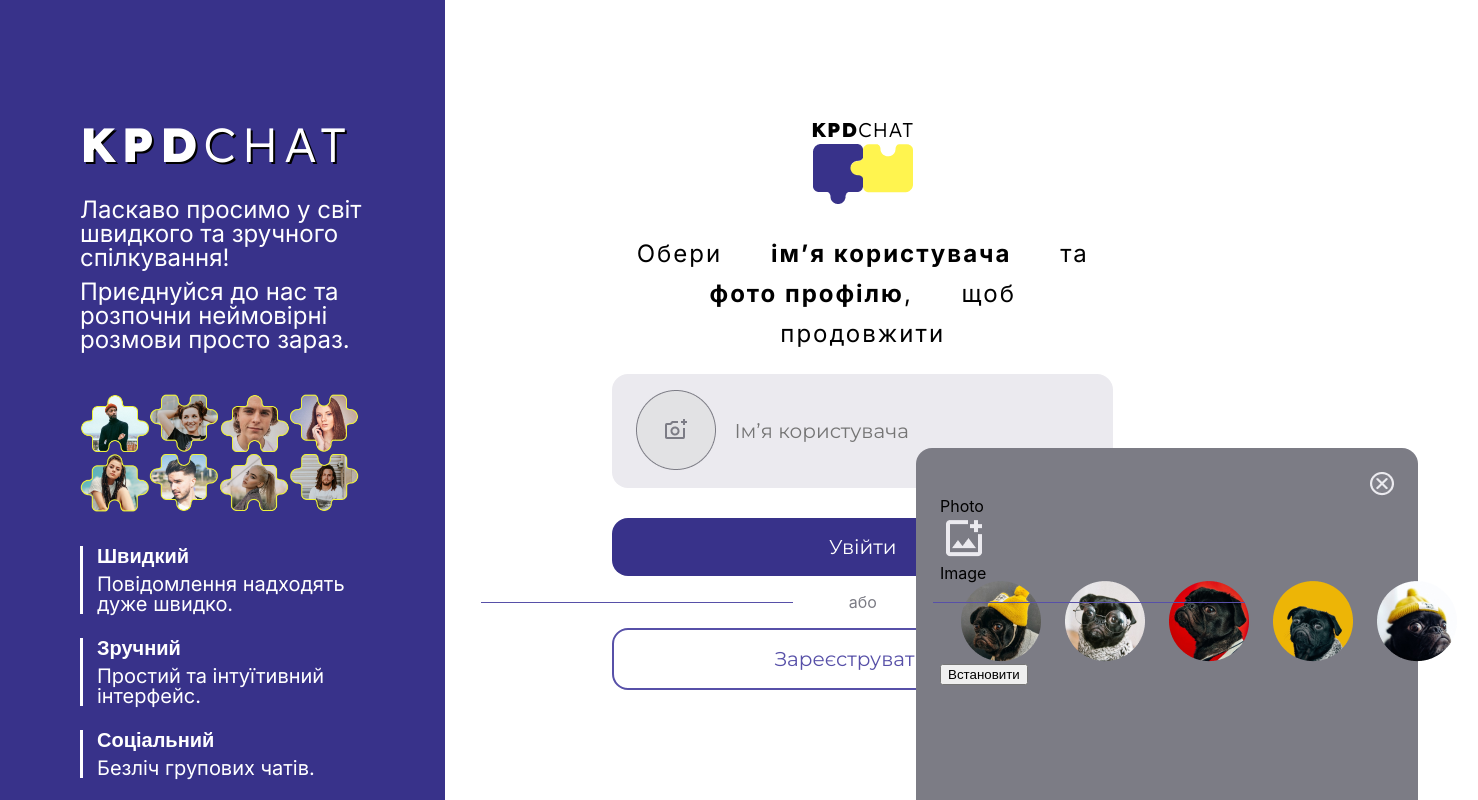
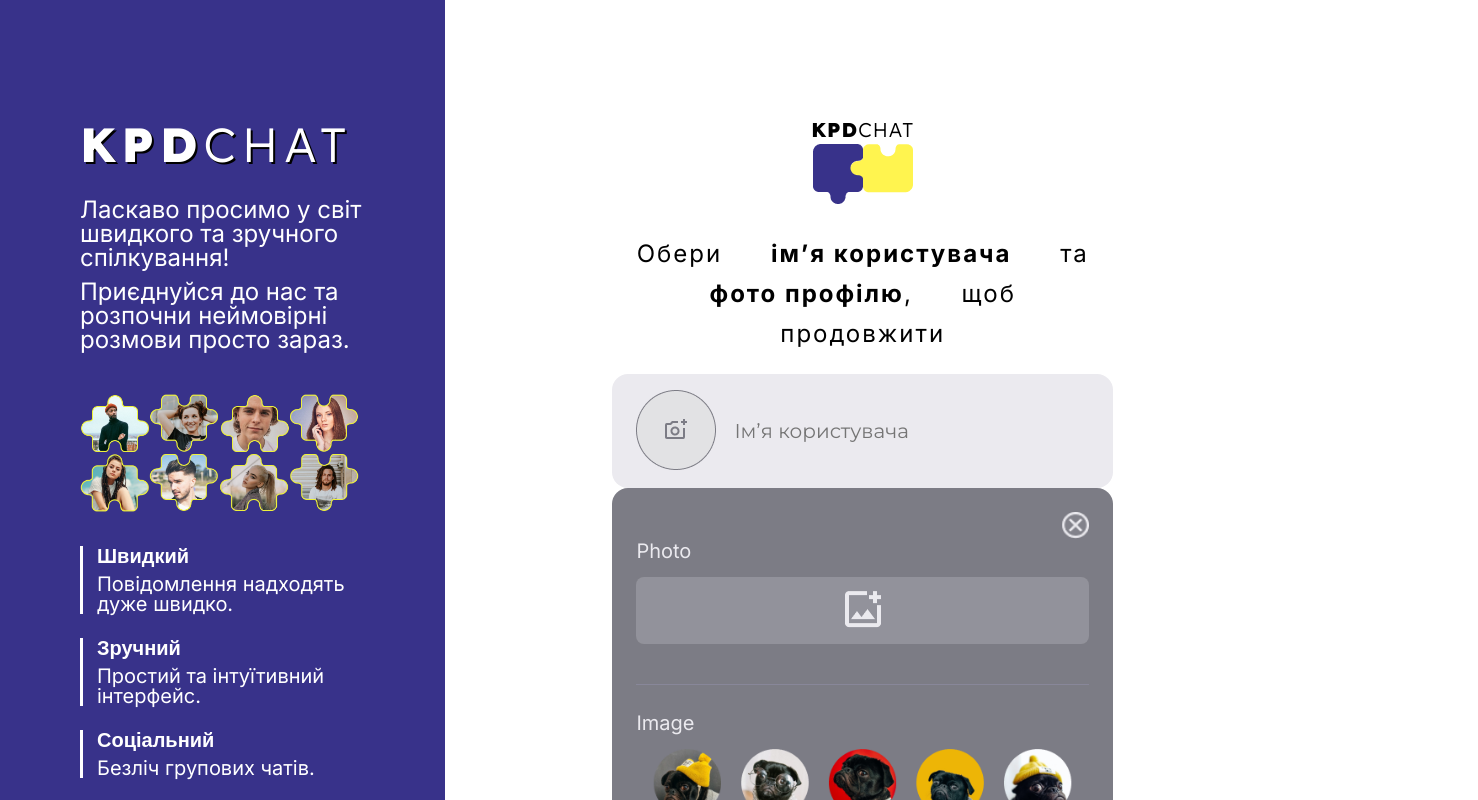
Before and after one commit to kpdchat/kpdchat, a React (Create React App) app: page / in a window 1280 px wide. Both pictures are taken after a click on the picture 676 px from the left and 430 px from the top of the page. Shown: the top 800 px of the page, 1478 px wide, since content can reach past the window. Built offline with nearby package versions, Linux system fonts and the light colour scheme.

Commit message:
registration window is ready

```diff
--- a/src/components/registrationWindow/Registration/ModalAddPhotos.jsx
+++ b/src/components/registrationWindow/Registration/ModalAddPhotos.jsx
@@ -7,28 +7,28 @@ export function ModalAddPhotos({onClose}) {
 
   return (
      <>
-       <div className='modal' onClick={onClose}></div>
+       <div className='modal-background' onClick={onClose}></div>
        <div className='modal__content'>
 
-         <div className="content__close">
+         <div className="modal__content-close">
            <img src ={close} alt = "close modal" onClick={onClose}/>
          </div>
 
-         <div className="content__column">
-           <div className="content__title">Photo</div>
-           <div className="content__add-image">
-             <img src = {add_photo_link} alt = ""/>
+         <div className="modal__content-column">
+           <div className="title">Photo</div>
+           <div className="add-image" onClick={onClose}>
+             <img src = {add_photo_link} alt = "link for photos"/>
            </div>
          </div>
 
-         <div className="content__column-line"></div>
+         <div className="modal__content-columnLine"></div>
 
-         <div className="content__column">
-           <div className="content__title">Image</div>
-           <div className="content__img">
+         <div className="modal__content-column">
+           <div className="title">Image</div>
+           <div className="img">
              <img src = {random_photo} alt = ""/>
            </div>
-           <div className="content__button">
+           <div className="button" onClick={onClose}>
              <button>Встановити</button>
            </div>
          </div>
--- a/src/components/registrationWindow/Registration/RegistrationAuthorization.jsx
+++ b/src/components/registrationWindow/Registration/RegistrationAuthorization.jsx
@@ -7,7 +7,7 @@ export function RegistrationAuthorization() {
          <button>Увійти</button>
        </div>
 
-       <div>
+       <div className='registration-divider'>
          <span>або</span>
        </div>
 
--- a/src/components/registrationWindow/Registration/RegistrationInput.jsx
+++ b/src/components/registrationWindow/Registration/RegistrationInput.jsx
@@ -13,9 +13,11 @@ export function RegistrationInput() {
            <img src ={img_add_photo} alt = "add photos" onClick={() => setModal(true)}/>
          </div>
          <input type = "text" placeholder='Імʼя користувача' />
+
+         {modal && <ModalAddPhotos onClose={() => setModal(false)}/>}
+
        </div>
 
-       {modal && <ModalAddPhotos onClose={() => setModal(false)}/>}
 
      </>
 
--- a/src/styles/RegistrationWindow/info.scss
+++ b/src/styles/RegistrationWindow/info.scss
@@ -1,4 +1,3 @@
-
 .info {
   background-color: #38328A;
   width: 35.42%;
@@ -7,9 +6,8 @@
   display: flex;
   flex-direction: column;
   align-items: center;
-}
-
-.info__block {
+  &__block {
+    // .info__block
     display: flex;
     flex-direction: column;
     gap: 32px;
@@ -32,19 +30,19 @@
       font-weight: $fontW4;
     }
   }
-
-.info__img {
+  &__img {
+    // .info__img
     img {
       width: 100%;
     }
   }
-
-
-.info-feature {
+  &-feature {
+    // .info-feature
     display: flex;
     flex-direction: column;
     gap: 24px;
     &__title {
+      // .info-feature__title
       border-left: 3px white solid;
       font-size: 20px;
       h2 {
@@ -58,3 +56,4 @@
       }
     }
   }
+}
--- a/src/styles/RegistrationWindow/modal.scss
+++ b/src/styles/RegistrationWindow/modal.scss
@@ -1,22 +1,71 @@
-.modal {
-  width: 66%;
+.modal-background {
   position: fixed;
+  width: 100%;
   top: 0;
   right: 0;
-  left: 654px;
+  left: 0;
   bottom: 0;
-  &__content {
-    width: 39.2%;
+}
+.modal__content {
+    width: 100%;
     position: absolute;
-    top: 448px;
-    left: 916px;
+    top: 100%;
+    left: 0;
     height: 450px;
     border-radius: 16px;
     background-color: #7C7C85;
     padding: 24px;
+    &-close {
+      // .modal__content-close
+      text-align: right;
+      img {
+        width: 28px;
+      }
+    }
+    &-column {
+      // .modal__content-column
+      .title {
+        color: #EBEAEF;
+        font-family: $fontF2;
+        font-size: 20px;
+        font-weight: $fontW4;
+        margin: 0 0 16px 0;
+      }
+      .add-image {
+        width: 100%;
+        text-align: center;
+        border-radius: 8px;
+        background: rgba(235, 234, 239, 0.20);
+        img {
+          margin: 8px auto;
+        }
+      }
+      .img {
+        display: flex;
+        flex-direction: column;
+        margin: 0 0 24px 0;
+      }
+      .button {
+        text-align: center;
+        button {
+          width: 100%;
+          color: #EBEAEF;
+          font-family: $fontF2;
+          font-size: 20px;
+          font-weight: $fontW5;
+          padding: 8px 0;
+          border: none;
+          background-color: rgba(235, 234, 239, 0.20);
+          border-radius: 8px;
+
+        }
+      }
+    }
+    &-columnLine {
+    // .modal__content-columnLine
+    width: 100%;
+    height: 1px;
+    background: rgba(171, 168, 212, 0.25);
+    margin: 40px 0 28px 0;
   }
-}
-
-.content__close {
-  text-align: right;
-}
+  }
--- a/src/styles/RegistrationWindow/registrarion.scss
+++ b/src/styles/RegistrationWindow/registrarion.scss
@@ -1,13 +1,30 @@
 .registration {
   width: 67%;
-}
-
-.registration-block {
+  &-block {
+    // .registration-block
     margin: 120px auto 0;
     display: flex;
     flex-direction: column;
     align-items: center;
+
+    .logo_chat {
+      display: flex;
+      flex-direction: column;
+      align-items: center;
+      gap: 4px;
+      font-family: $fontF1;
+      font-size: 20px;
+      h2 {
+        font-weight: $fontW3;
+        letter-spacing: 1px;
+        span {
+          font-weight: $fontW8;
+        }
+      }
+    }
+
     &__description {
+      // registration-block__description
       width: 60%;
       text-align: center;
       margin: 30px 0 20px;
@@ -25,11 +42,14 @@
       }
     }
     &__input {
+      // .registration-block__input
       width: 60%;
       display: flex;
       background-color: #EBEAEF;
       border-radius: 16px;
       margin: 0 0 30px;
+      position: relative;
+      z-index: 2;
       input {
         font-family: $fontF3;
         border: none;
@@ -45,52 +65,17 @@
       }
     }
   }
-
-.logo_chat {
-  display: flex;
-  flex-direction: column;
-  align-items: center;
-  gap: 4px;
-  font-family: $fontF1;
-  font-size: 20px;
-  h2 {
-    font-weight: $fontW3;
-    letter-spacing: 1px;
-    span {
-      font-weight: $fontW8;
-    }
-  }
-}
-
-.registration__authorization {
+  &__authorization {
+    // .registration__authorization
     width: 60%;
     display: flex;
     flex-direction: column;
     align-items: center;
     gap: 18px;
-  span {
-    position: relative;
-    color: #7C7C85;
-
-    &::before,
-    &::after {
-      content: "";
-      position: absolute;
-      top: 50%;
-      height: 1px;
-      background: #5750A8;
+    z-index: 1;
   }
-    &::before {
-      right: 300%;
-      left: -1310%;
-    }
-    &::after {
-      left: 300%;
-      right: -1310%;
-    }
-  }
-
-  .registration__log-in {
+  &__log-in {
+    // .registration__log-in
     width: 100%;
     text-align: center;
     background-color: #38328A;
@@ -104,8 +89,28 @@
       font-family: $fontF3;
     }
   }
+  &-divider {
+    // .registration-divider
+    display: flex;
+    align-items: center;
+    color: #7C7C85;
+    width: 100%;
 
-  .registration__sing-in {
+    &::before,
+    &::after {
+      content: "";
+      flex: 1;
+      display: block;
+      height: 1px;
+      background: #5750A8;
+    }
+    span {
+      flex-basis: 100px;
+      text-align: center;
+    }
+  }
+  &__sing-in {
+    // .registration__sing-in
     width: 100%;
     text-align: center;
     border: 2px #5750A8 solid;
--- a/src/styles/RegistrationWindow/template.scss
+++ b/src/styles/RegistrationWindow/template.scss
@@ -5,5 +5,6 @@ $fontF3: 'Montserrat', sans-serif;
 $fontS: 48px;
 $fontW3: 300;
 $fontW4: 400;
+$fontW5: 500;
 $fontW7: 700;
 $fontW8: 800;
```
Lines whose indentation alone changed are shown as unchanged.
